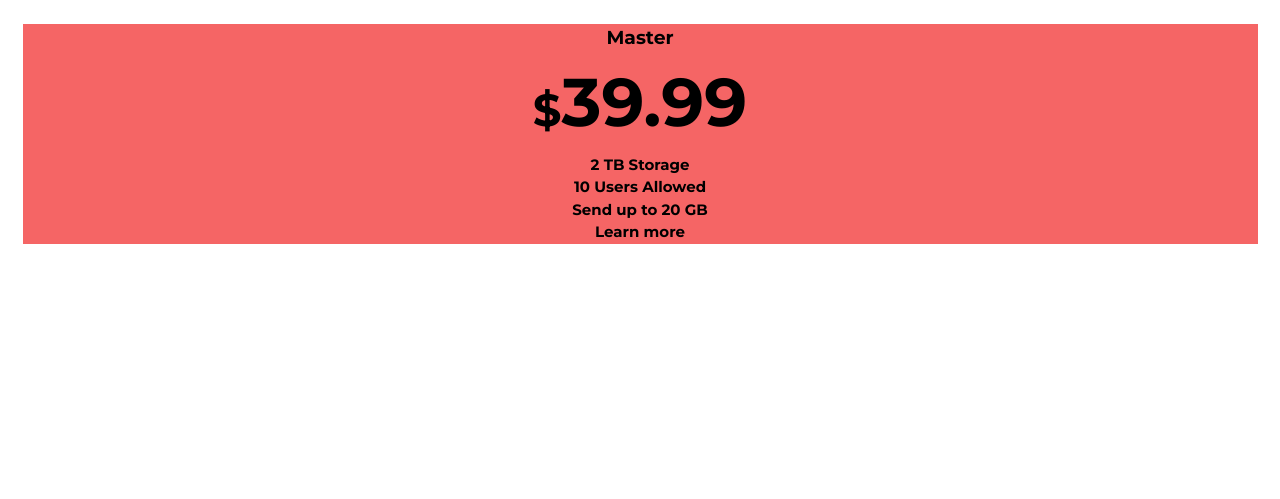
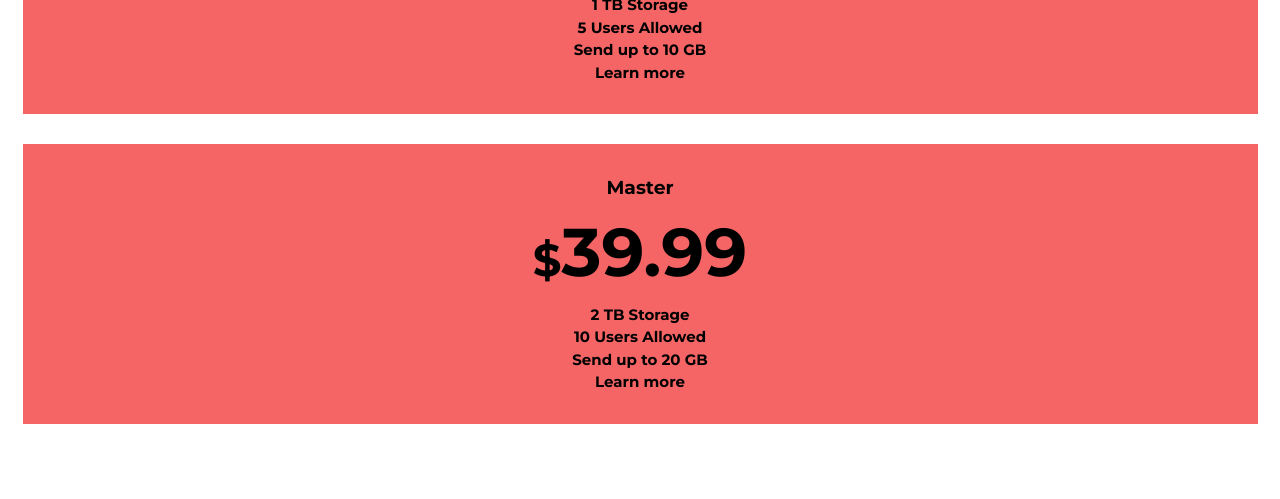
Before and after one commit to AlexKMarshall/pricing-component, a Gatsby site: page / in a window 1280 px wide. Shown: the part 737-1236 px from the top of the page. Before the commit the page ends 981 px from the top, so only its background shows below. Built offline with nearby package versions, Linux system fonts and the light colour scheme; Gatsby itself is replaced by a stand-in of ours.

Commit message:
Add padding to pricing tier cards

```diff
--- a/src/pages/index.js
+++ b/src/pages/index.js
@@ -68,7 +68,7 @@ const IndexPage = () => {
     transferLimit,
   }) {
     return (
-      <div className="bg-red-500 mx-6 mb-8 last:mb-0">
+      <div className="bg-red-500 mx-6 mb-8 last:mb-20 p-8">
         <h2 className="text-xl">{tierName}</h2>
         <div className="text-7xl">
           <span className="text-5xl">$</span>
```
